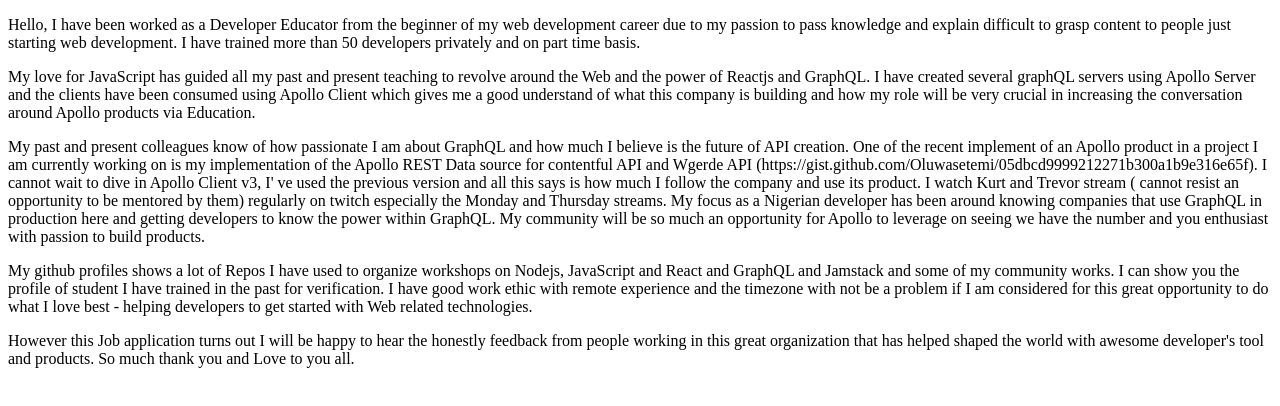
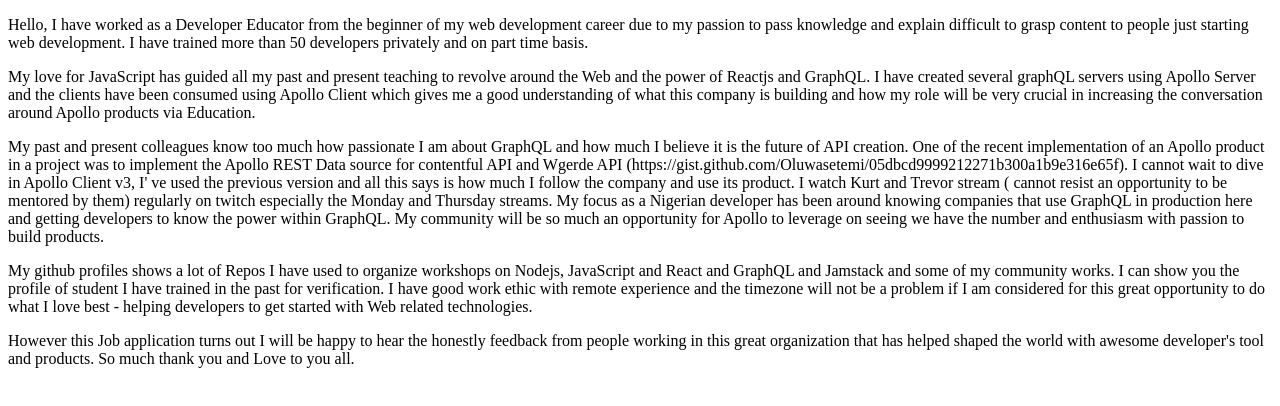
Before and after one commit to Oluwasetemi/master-cv, a website: page cover-letter.html in a window 1280 px wide. Drawn offline with Linux system fonts and the light colour scheme.

Commit message:
📦 NEW: update cv cover letter

```diff
--- a/cover-letter.html
+++ b/cover-letter.html
@@ -10,21 +10,21 @@
         <p>
             Hello,
 
-            I have been worked as a Developer Educator from the beginner of my web development career due to my passion to pass knowledge and explain difficult to grasp content to people just starting web development. I have trained more than 50 developers privately and on part time basis.
+            I have worked as a Developer Educator from the beginner of my web development career due to my passion to pass knowledge and explain difficult to grasp content to people just starting web development. I have trained more than 50 developers privately and on part time basis.
         </p>
         <p>
 
-            My love for JavaScript has guided all my past and present teaching to revolve around the Web and the power of Reactjs and GraphQL. I have created several graphQL servers using Apollo Server and the clients have been consumed using Apollo Client which gives me a good understand of what this company is building and how my role will be very crucial in increasing the conversation around Apollo products via Education.
+            My love for JavaScript has guided all my past and present teaching to revolve around the Web and the power of Reactjs and GraphQL. I have created several graphQL servers using Apollo Server and the clients have been consumed using Apollo Client which gives me a good understanding of what this company is building and how my role will be very crucial in increasing the conversation around Apollo products via Education.
         </p>
 
         <p>
-            My past and present colleagues know of how passionate I am about GraphQL and how much I believe is the future of API creation. One of the recent implement of an Apollo product in a project I am currently working on is my  implementation of the Apollo REST Data source for contentful API and Wgerde API (https://gist.github.com/Oluwasetemi/05dbcd9999212271b300a1b9e316e65f). I cannot wait to dive in Apollo Client v3, I' ve used the previous version and all this says is how much I follow the company and use its product. I watch Kurt and Trevor stream ( cannot resist an opportunity to be mentored by them) regularly on twitch especially the Monday and Thursday streams. My focus as a Nigerian developer has been around knowing companies that use GraphQL in production here and getting developers to know the power within GraphQL. My community will be so much an opportunity for Apollo to leverage on seeing we have the number and you enthusiast with passion to build products.
+            My past and present colleagues know too much how passionate I am about GraphQL and how much I believe it is the future of API creation. One of the recent implementation of an Apollo product in a project was to implement the Apollo REST Data source for contentful API and Wgerde API (https://gist.github.com/Oluwasetemi/05dbcd9999212271b300a1b9e316e65f). I cannot wait to dive in Apollo Client v3, I' ve used the previous version and all this says is how much I follow the company and use its product. I watch Kurt and Trevor stream ( cannot resist an opportunity to be mentored by them) regularly on twitch especially the Monday and Thursday streams. My focus as a Nigerian developer has been around knowing companies that use GraphQL in production here and getting developers to know the power within GraphQL. My community will be so much an opportunity for Apollo to leverage on seeing we have the number and enthusiasm with passion to build products.
 
         </p>
 
         <p>
 
-            My github profiles shows a lot of Repos I have used to organize workshops on Nodejs, JavaScript and React and GraphQL and Jamstack and some of my community works. I can show you the profile of student I have trained in the past for verification. I have good work ethic with remote experience and the timezone with not be a problem if I am considered for this great opportunity to do what I love best - helping developers to get started with Web related technologies.
+            My github profiles shows a lot of Repos I have used to organize workshops on Nodejs, JavaScript and React and GraphQL and Jamstack and some of my community works. I can show you the profile of student I have trained in the past for verification. I have good work ethic with remote experience and the timezone will not be a problem if I am considered for this great opportunity to do what I love best - helping developers to get started with Web related technologies.
         </p>
 
         <p>
```
